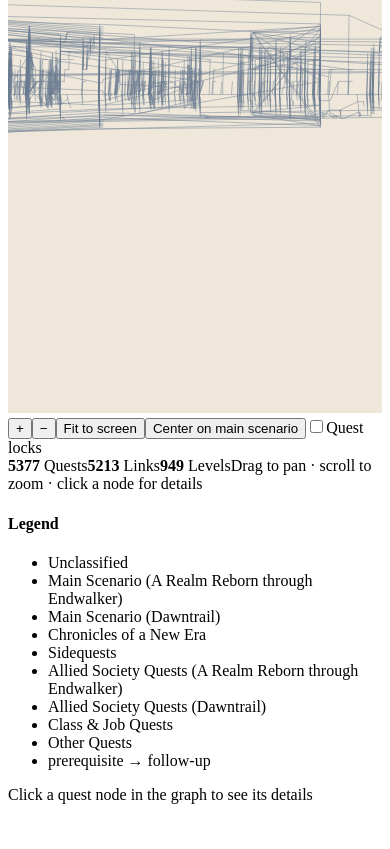
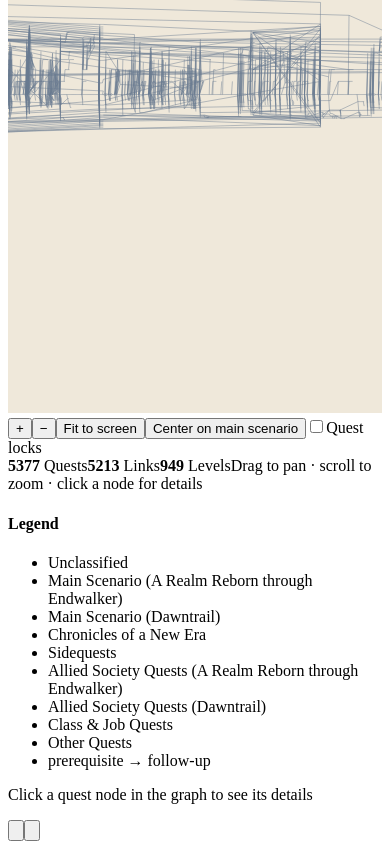
Before and after one commit to 996xiaozhe/xiv-quest-tree, a React (Vite) app: page / in a window 390 px wide. Shown: the part 4697-5546 px from the top of the page. Before the commit the page ends 5517 px from the top, so only its background shows below. Built offline with nearby package versions, Linux system fonts and the light colour scheme; the HTML template or start-up script is replaced by a standard one.

Commit message:
Add collapsible sidebars

```diff
--- a/src/App.tsx
+++ b/src/App.tsx
@@ -120,6 +120,8 @@ export default function App() {
   const [theme, setTheme] = useState<Theme>(initialTheme);
   const [filters, setFilters] = useState<Filters>(emptyFilters);
   const [selected, setSelected] = useState<number | null>(null);
+  const [leftCollapsed, setLeftCollapsed] = useState(false);
+  const [rightCollapsed, setRightCollapsed] = useState(false);
   const [matches, setMatches] = useState<Set<number>>(new Set());
   const [focusRequest, setFocusRequest] = useState<FocusRequest | null>(null);
   const [dependency, setDependency] = useState<DependencyView | null>(null);
@@ -315,6 +317,7 @@ export default function App() {
   const jumpTo = useCallback(
     (id: number, scale = 0.95) => {
       setSelected(id);
+      setRightCollapsed(false);
       // Inside a /pre or /post view the chips in the detail panel are almost always part
       // of that ancestry, so clicking one moves the camera to it and stays in the view
       // the user is reading. Only a quest outside the view (a follow-up while looking at
@@ -377,6 +380,7 @@ export default function App() {
       setRouteMiss(null);
       setDependency({ root, dir });
       setSelected(root);
+      setRightCollapsed(false);
       depFocus(root, dir);
     },
     [depFocus],
@@ -417,6 +421,12 @@ export default function App() {
 
   // Stable identities so the memoised panels do not re-render needlessly.
   const handleJump = useCallback((id: number) => jumpTo(id), [jumpTo]);
+  // A graph selection is also the explicit request to inspect its task, so reveal the
+  // detail panel when it had been tucked away.
+  const handleSelect = useCallback((id: number | null) => {
+    setSelected(id);
+    if (id != null) setRightCollapsed(false);
+  }, []);
   const handleContextMenu = useCallback((id: number, x: number, y: number) => setMenu({ id, x, y }), []);
 
   const selectedQuest = selected != null ? index.get(selected) ?? null : null;
@@ -524,7 +534,9 @@ export default function App() {
         </div>
       </header>
 
-      <div className="body">
+      <div
+        className={'body' + (leftCollapsed ? ' left-collapsed' : '') + (rightCollapsed ? ' right-collapsed' : '')}
+      >
         <Sidebar
           taxo={taxo}
           t={t}
@@ -540,7 +552,7 @@ export default function App() {
             nodes={visible}
             index={index}
             selected={selected}
-            onSelect={setSelected}
+            onSelect={handleSelect}
             onNodeContextMenu={handleContextMenu}
             highlight={highlight}
             matches={matches}
@@ -760,6 +772,29 @@ export default function App() {
           done={selected != null && done.has(selected)}
           onToggleDone={toggleDone}
         />
+
+        <button
+          type="button"
+          className="sidebar-toggle sidebar-toggle-left"
+          onClick={() => setLeftCollapsed((collapsed) => !collapsed)}
+          aria-label={leftCollapsed ? '展开筛选侧栏' : '收起筛选侧栏'}
+          title={leftCollapsed ? '展开筛选侧栏' : '收起筛选侧栏'}
+        >
+          <svg viewBox="0 0 24 24" aria-hidden focusable="false">
+            <path d={leftCollapsed ? 'm9 18 6-6-6-6' : 'm15 18-6-6 6-6'} />
+          </svg>
+        </button>
+        <button
+          type="button"
+          className="sidebar-toggle sidebar-toggle-right"
+          onClick={() => setRightCollapsed((collapsed) => !collapsed)}
+          aria-label={rightCollapsed ? '展开任务信息' : '收起任务信息'}
+          title={rightCollapsed ? '展开任务信息' : '收起任务信息'}
+        >
+          <svg viewBox="0 0 24 24" aria-hidden focusable="false">
+            <path d={rightCollapsed ? 'm15 18-6-6 6-6' : 'm9 18 6-6-6-6'} />
+          </svg>
+        </button>
       </div>
     </div>
   );
--- a/src/styles.css
+++ b/src/styles.css
@@ -730,14 +730,24 @@ input {
 /* ------------------------------------------------------------------ body -- */
 
 .body {
+  --sidebar-width: 356px;
+  --detail-width: 428px;
   flex: 1 1 auto;
   min-height: 0;
   display: grid;
-  grid-template-columns: 356px minmax(0, 1fr) 428px;
+  position: relative;
+  grid-template-columns: var(--sidebar-width) minmax(0, 1fr) var(--detail-width);
   /* Without an explicit row track the single row is auto-sized to its tallest item,
      so a growing sidebar used to stretch the whole layout. Pin it to the container. */
   grid-template-rows: minmax(0, 1fr);
   overflow: hidden;
+  transition: grid-template-columns 180ms ease;
+}
+.body.left-collapsed {
+  --sidebar-width: 0px;
+}
+.body.right-collapsed {
+  --detail-width: 0px;
 }
 
 /* --------------------------------------------------------------- sidebar -- */
@@ -749,6 +759,61 @@ input {
   overflow: hidden;
   border-right: 1px solid var(--line);
   background: var(--pane-a);
+  min-width: 0;
+  transition: opacity 130ms ease;
+}
+.left-collapsed .sidebar,
+.right-collapsed .detail {
+  opacity: 0;
+  visibility: hidden;
+  pointer-events: none;
+  transition: opacity 130ms ease, visibility 0s linear 180ms;
+}
+
+/* The handles deliberately sit just beyond their panels, leaving the graph and panel
+   surfaces uncluttered while keeping the collapsed state discoverable. */
+.sidebar-toggle {
+  position: absolute;
+  z-index: 20;
+  top: auto;
+  bottom: 0;
+  width: 24px;
+  height: 24px;
+  display: grid;
+  place-items: center;
+  padding: 0;
+  border: 1px solid var(--line);
+  border-radius: 0;
+  color: var(--muted);
+  background: var(--pane-a);
+  box-shadow: none;
+  cursor: pointer;
+  transition: left 180ms ease, right 180ms ease, background 150ms ease, border-color 150ms ease;
+}
+.sidebar-toggle:hover {
+  color: var(--gold-bright);
+  background: color-mix(in srgb, var(--gold) 10%, var(--pane-a));
+  border-color: var(--gold-dim);
+}
+.sidebar-toggle:focus-visible {
+  outline: 2px solid var(--gold);
+  outline-offset: 2px;
+}
+.sidebar-toggle svg {
+  width: 14px;
+  height: 14px;
+  display: block;
+  fill: none;
+  stroke: currentColor;
+  stroke-width: 2;
+  stroke-linecap: square;
+  stroke-linejoin: miter;
+}
+.sidebar-toggle-left {
+  left: calc(var(--sidebar-width) - 1px);
+}
+.sidebar-toggle-right {
+  right: calc(var(--detail-width) - 1px);
 }
 .sidebar-head {
   display: flex;
@@ -1066,7 +1131,8 @@ input {
 .stage-stats {
   position: absolute;
   left: 12px;
-  bottom: 12px;
+  /* Leave a slim clear lane for the sidebar drawer handles at the bottom edge. */
+  bottom: 36px;
   display: flex;
   align-items: center;
   gap: 16px;
@@ -1091,7 +1157,7 @@ input {
 .legend {
   position: absolute;
   right: 12px;
-  bottom: 12px;
+  bottom: 36px;
   max-width: 270px;
   padding: 11px 14px 12px;
   background: var(--panel-2);
@@ -1204,6 +1270,8 @@ input {
   overflow: hidden;
   border-left: 1px solid var(--line);
   background: var(--pane-a);
+  min-width: 0;
+  transition: opacity 130ms ease;
 }
 .detail.empty {
   align-items: center;
@@ -1966,17 +2034,20 @@ input {
 
 @media (max-width: 1400px) {
   .body {
-    grid-template-columns: 320px minmax(0, 1fr) 386px;
+    --sidebar-width: 320px;
+    --detail-width: 386px;
   }
 }
 
 @media (max-width: 1120px) {
   .body {
-    grid-template-columns: 300px minmax(0, 1fr);
+    --sidebar-width: 300px;
+    --detail-width: 0px;
+    grid-template-columns: var(--sidebar-width) minmax(0, 1fr);
   }
   .detail {
     position: absolute;
-    top: 66px;
+    top: 0;
     right: 0;
     bottom: 0;
     width: 412px;
@@ -1985,6 +2056,12 @@ input {
   }
   .detail.empty {
     display: none;
+  }
+  .sidebar-toggle-right {
+    right: 411px;
+  }
+  .right-collapsed .sidebar-toggle-right {
+    right: -1px;
   }
 }
 
@@ -2007,6 +2084,9 @@ input {
     grid-template-columns: minmax(0, 1fr);
   }
   .sidebar {
+    display: none;
+  }
+  .sidebar-toggle-left {
     display: none;
   }
   .stage-stats .hint {
```
